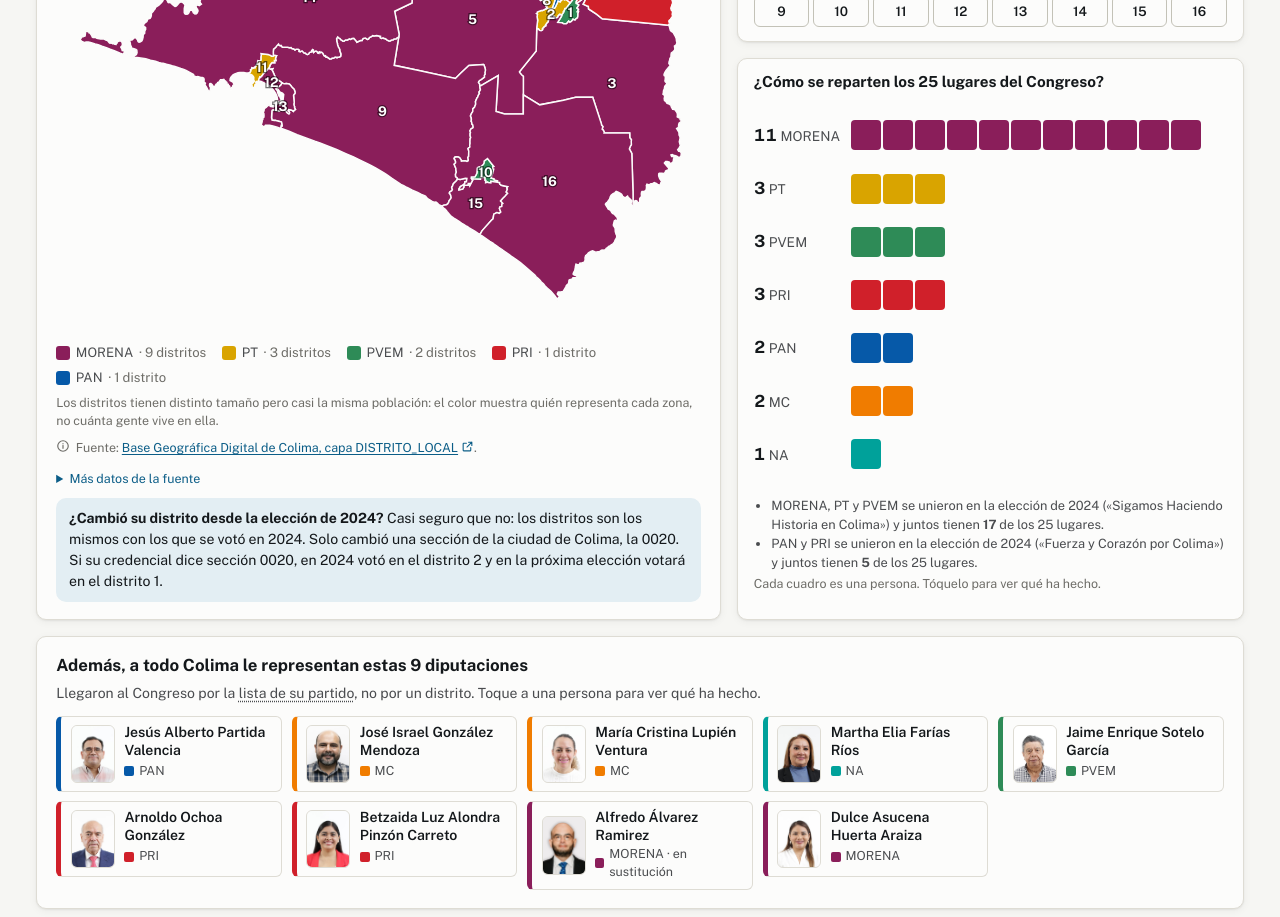
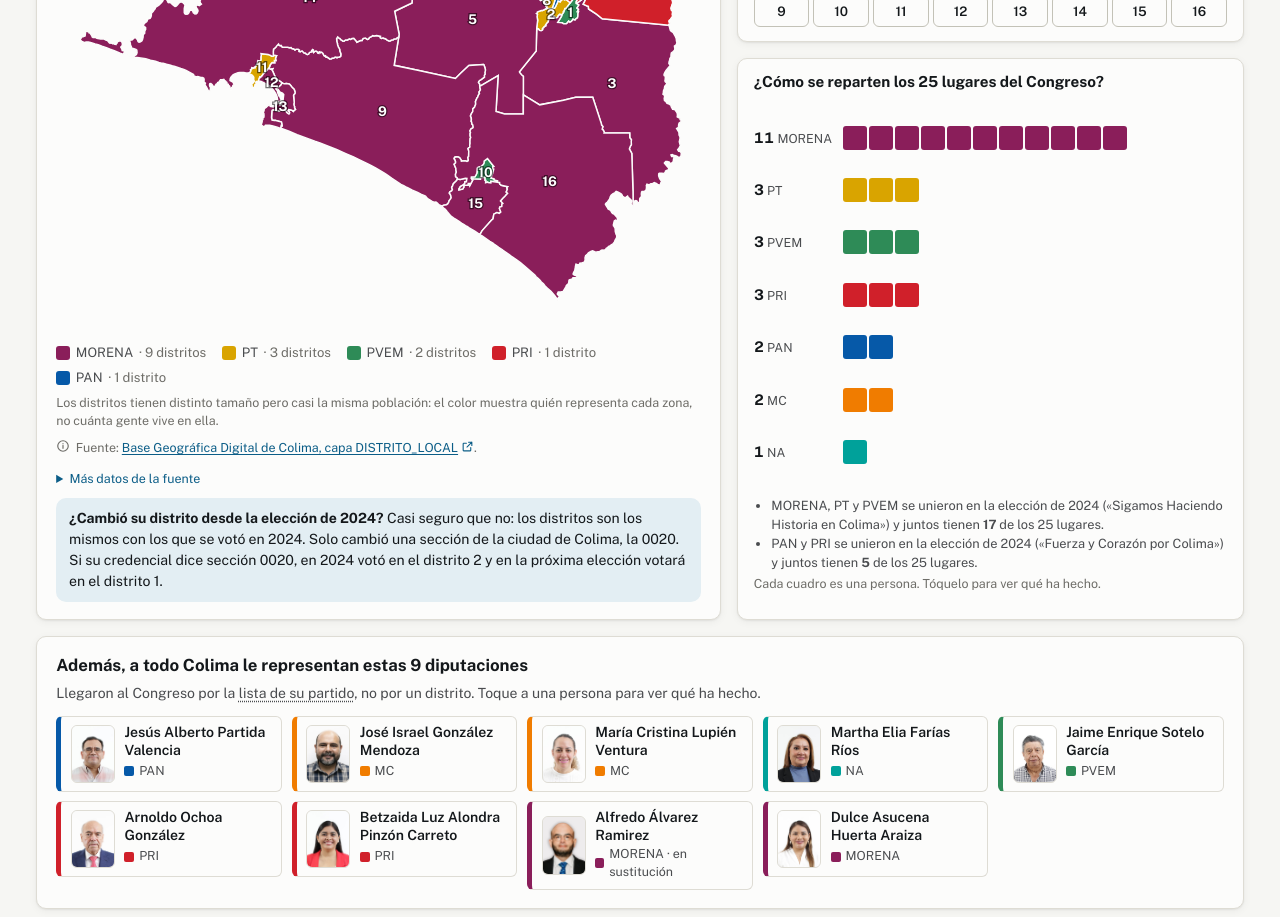
Before and after one commit to irekani55-lgtm/observatorio-colima, a React (Vite) app: page / in a window 1280 px wide. Shown: the part 1360-2277 px from the top of the page. Built offline with nearby package versions, Linux system fonts and the light colour scheme.

Commit message:
Vista previa: letra y cuadritos más chicos en el reparto de los 25 lugares

```diff
--- a/src/estilos.css
+++ b/src/estilos.css
@@ -1739,3 +1739,25 @@ details.aviso-vista-previa a { color: #3d3000; font-weight: 700; }
   .mapa-columna .curules__etiqueta strong { font-size: 1.05rem; }
 }
 .marca-nuevo__etiqueta { align-self: flex-start; width: fit-content; }
+/* Renglones de los 25 lugares: letra y cuadritos un poco más chicos para que MORENA (11) no llegue al borde. */
+@media (min-width: 1100px) {
+  .mapa-columna .curules__cuadro { width: 24px; height: 24px; border-radius: 3px; }
+  .mapa-columna .curules__etiqueta { font-size: 0.78rem; width: 5rem; }
+  .mapa-columna .curules__etiqueta strong { font-size: 0.92rem; }
+}
+@media (min-width: 901px) and (max-width: 1099px) {
+  .mapa-columna .curules__cuadro { width: 20px; height: 20px; border-radius: 3px; }
+  .mapa-columna .curules__etiqueta { font-size: 0.75rem; width: 4.6rem; }
+  .mapa-columna .curules__etiqueta strong { font-size: 0.9rem; }
+}
+/* Por seguridad, si algún día no caben, los cuadritos bajan de renglón en vez de salirse. */
+.mapa-columna .curules__cuadros { flex-wrap: wrap; }
+@media (min-width: 901px) and (max-width: 1099px) { .mapa-columna .curules__cuadro { width: 18px; height: 18px; } }
+@media (max-width: 480px) {
+  .mapa-columna .curules__cuadro { width: 17px; height: 17px; border-radius: 3px; }
+  .mapa-columna .curules__etiqueta { font-size: 0.75rem; width: 4.3rem; }
+  .mapa-columna .curules__etiqueta strong { font-size: 0.9rem; }
+  .mapa-columna .curules__grupo { gap: 0.4rem; }
+}
+.mapa-columna .curules__etiqueta { white-space: nowrap; }
+@media (max-width: 480px) { .mapa-columna .curules__etiqueta { width: 4.7rem; } .mapa-columna .curules__cuadro { width: 16px; height: 16px; } }
```
